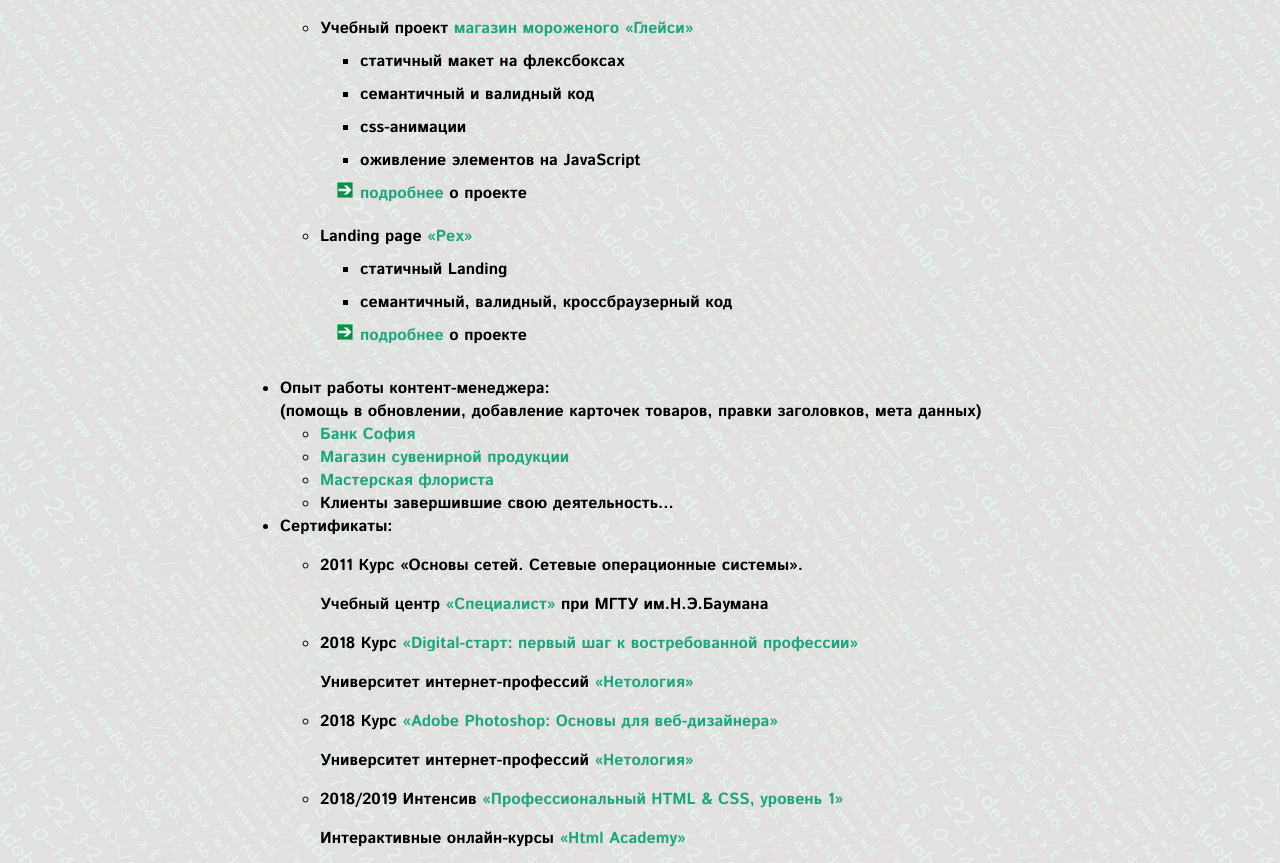
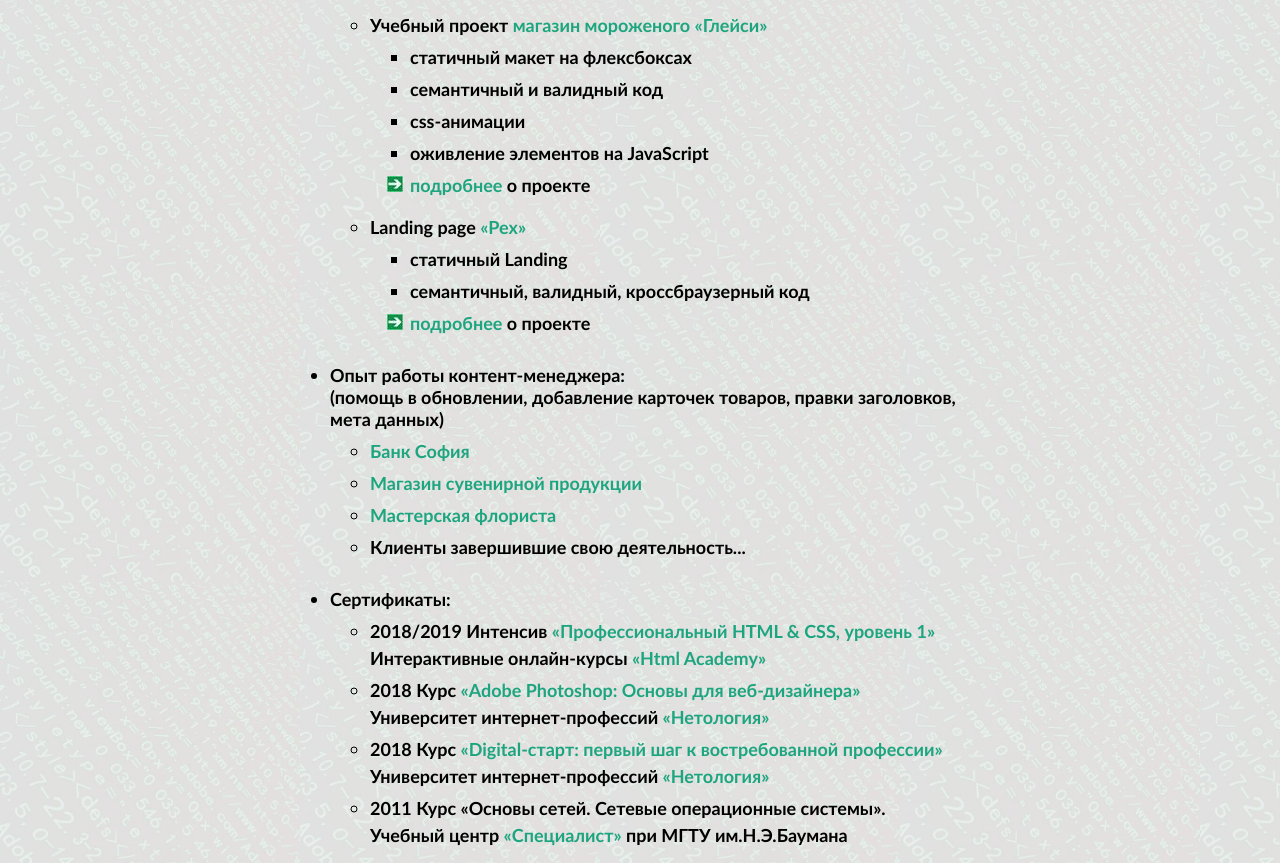
Before and after one commit to center-1/center-1.github.io, a plain HTML site: page index.html in a window 1280 px wide. Shown: the part 318-1181 px from the top of the page. Drawn offline with Linux system fonts and the light colour scheme.

Commit message:
v.0.2 - ок, окончательная версия

```diff
--- a/css/style.css
+++ b/css/style.css
@@ -2,19 +2,15 @@ body {
   background-color: #f4eded;
   background-image: url(../img/bg_code.jpg);
   background-size: 300px 300px;
-  font-family: 'Istok Web', sans-serif;
-  font-size: 16px;
+  font-family: "Trebuchet MS", "Lucida Sans", sans-serif;
+  font-size: 18px;
   font-weight: bold;
-
-  min-width: 480px;
-  max-width: 800px;
+  min-width: 320px;
+  max-width: 700px;
   margin-left: auto;
   margin-right: auto;
   padding: 20px;
-
 }
-
-
 a {
   text-decoration: none;
   color: #1da57f;
@@ -23,32 +19,24 @@ a:hover,
 a:focus {
   color: #28c95e;
 }
-
-
-.menu-layout {
+.menu-websites li,
+.menu-content li,
+.menu-certificate li {
+  margin-top: 10px;
+}
+.menu-websites > li {
+  margin-top: 20px;
+}
+.menu > li {
   margin-bottom: 30px;
 }
-.menu-layout ul li {
-  margin-top: 10px;
+.arrow {
+  list-style-image: url(../img/arrow.jpg);
 }
-.menu-layout > ul > li {
-  margin-top: 20px;
+.menu-certificate p {
+  margin: 0;
+  margin-bottom: 5px;
 }
-
-
-.arrow {
-  list-style-image: url(../img/arrow1.jpg);
-}
-
-
-/*li {
-  margin-bottom: 8px;
-}
-.menu-layout,
-.menu-content {
-  margin-bottom: 30px;
-}*/
-
 footer {
   padding-top: 20px;
 }
@@ -59,7 +47,7 @@ footer {
 }
 .footer-link li {
   display: inline-block;
-  margin-right: 10px;
+  margin-right: 15px;
 }
 .footer-link a {
   opacity: .6;
@@ -69,77 +57,9 @@ footer {
 }
 .copyright {
   font-size: 18px;
+  margin: 0;
 }
-
-
-/*
-.border {
-list-style: none;
-padding: 0;
+.copyright img {
+  position: relative;
+  top: 4px;
 }
-.border li {
-font-family: "Trebuchet MS", "Lucida Sans";
-padding: 7px 20px;
-margin-bottom: 10px;
-border-radius: 5px;
-border-left: 10px solid #f05d22;
-box-shadow: 2px -2px 5px 0 rgba(0,0,0,.1),
-     -2px -2px 5px 0 rgba(0,0,0,.1),
-    2px 2px 5px 0 rgba(0,0,0,.1),
-    -2px 2px 5px 0 rgba(0,0,0,.1);
-font-size: 20px;
-letter-spacing: 2px;
-transition: 0.3s all linear;
-}
-.border li:nth-child(2){border-color: #8bc63e;}
-.border li:nth-child(3){border-color: #fcba30;}
-.border li:nth-child(4){border-color: #1ccfc9;}
-.border li:nth-child(5){border-color: #493224;}
-.border li:hover {border-left: 10px solid transparent;}
-.border li:nth-child(1):hover {border-right: 10px solid #f05d22;}
-.border li:nth-child(2):hover {border-right: 10px solid #8bc63e;}
-.border li:nth-child(3):hover {border-right: 10px solid #fcba30;}
-.border li:nth-child(4):hover {border-right: 10px solid #1ccfc9;}
-.border li:nth-child(5):hover {border-right: 10px solid #493224;}
-
-
-
-
-.rounded {
-counter-reset: li;
-list-style: none;
-font: 14px "Trebuchet MS", "Lucida Sans";
-padding: 0;
-text-shadow: 0 1px 0 rgba(255,255,255,.5);
-}
-.rounded a {
-position: relative;
-display: block;
-padding: .4em .4em .4em 2em;
-margin: .5em 0;
-background: #DAD2CA;
-color: #444;
-text-decoration: none;
-border-radius: .3em;
-transition: .3s ease-out;
-}
-.rounded a:hover {background: #E9E4E0;}
-.rounded a:hover:before {transform: rotate(360deg);}
-.rounded a:before {
-content: counter(li);
-counter-increment: li;
-position: absolute;
-left: -1.3em;
-top: 50%;
-margin-top: -1.3em;
-background: #8FD4C1;
-height: 2em;
-width: 2em;
-line-height: 2em;
-border: .3em solid white;
-text-align: center;
-font-weight: bold;
-border-radius: 2em;
-transition: all .3s ease-out;
-}
-*/
--- a/index.html
+++ b/index.html
@@ -4,16 +4,13 @@
     <meta charset="utf-8">
     <title>Портфолио веб-разработчика – Залогин Виталий</title>
 		<link rel="shortcut icon" href="icon.png">
-		<link href="https://fonts.googleapis.com/css?family=Istok+Web:400,700&amp;subset=cyrillic" rel="stylesheet">
-		<link rel="stylesheet" href="css/style.css">
+		<link rel="stylesheet" href="css/style.min.css">
 	</head>
   <body>
   	<h1>Портфолио веб-разработчика</h1>
 		<ul class="menu">
-
-			<li class="menu-layout">Разработка сайтов:
-				<ul>
-
+			<li>Разработка сайтов:
+				<ul class="menu-websites">
 					<li>Адаптивный проект <a href="portfolio/black-sea-cruises/index.html">«Круизы по Чёрному морю»</a>
 						<ul>
 							<li>адаптивный макет (три экрана desktop/tablet/phone)</li>
@@ -22,17 +19,15 @@
 							<li class="arrow"><a href="https://github.com/center-1/black-sea-cruises" target="_blank">подробнее</a> о проекте</li>
 						</ul>
 					</li>
-
 					<li>Учебный проект <a href="portfolio/gllacy/index.html">магазин мороженого «Глейси»</a>
 						<ul>
 							<li>статичный макет на флексбоксах</li>
 							<li>семантичный и валидный код</li>
 							<li>css-анимации</li>
 							<li>оживление элементов на JavaScript</li>
-							<li class="arrow"><a href="#" target="_blank">подробнее</a> о проекте</li>
+							<li class="arrow"><a href="https://github.com/center-1/Gllacy" target="_blank">подробнее</a> о проекте</li>
 						</ul>
 					</li>
-
 					<li>Landing page <a href="portfolio/pex/index.html">«Pex»</a>
 						<ul>
 							<li>статичный Landing</li>
@@ -40,94 +35,38 @@
 							<li class="arrow"><a href="https://github.com/center-1/pex" target="_blank">подробнее</a> о проекте</li>
 						</ul>
 					</li>
-
 				</ul>
 			</li>
-
-
-			<li class="menu-content">Опыт работы контент-менеджера:
+			<li>Опыт работы контент-менеджера:
 				<br>(помощь в обновлении, добавление карточек товаров, правки заголовков, мета данных)
-				<ul>
+				<ul class="menu-content">
 					<li><a href="http://www.sofia.ru/" target="_blank">Банк София</a></li>
 					<li><a href="http://gift-company.ru" target="_blank">Магазин сувенирной продукции</a></li>
 					<li><a href="https://florist99.ru" target="_blank">Мастерская флориста</a></li>
 					<li>Клиенты завершившие свою деятельность...</li>
 				</ul>
 			</li>
-
 			<li>Сертификаты:
 				<ul class="menu-certificate">
 					<li>
-						<p>2011 Курс «Основы сетей. Сетевые операционные системы».</p>
-						<p>Учебный центр <a href="https://www.specialist.ru/" target="_blank">«Специалист»</a> при МГТУ им.Н.Э.Баумана</p>
+						<p>2018/2019 Интенсив <a href="portfolio/docs/html_css_intensive.pdf">«Профессиональный HTML &amp; CSS, уровень 1»</a></p>
+						<p>Интерактивные онлайн-курсы <a href="https://htmlacademy.ru/intensive/htmlcss" target="_blank">«Html Academy»</a></p>
+					</li>
+					<li>
+						<p>2018 Курс <a href="portfolio/docs/photoshop_basic.pdf">«Adobe Photoshop: Основы для веб-дизайнера»</a></p>
+						<p>Университет интернет-профессий <a href="https://netology.ru" target="_blank">«Нетология»</a></p>
 					</li>
 					<li>
 						<p>2018 Курс <a href="portfolio/docs/digital_start.pdf">«Digital-старт: первый шаг к востребованной профессии»</a></p>
 						<p>Университет интернет-профессий <a href="https://netology.ru/programs/digital-padavan" target="_blank">«Нетология»</a></p>
 					</li>
 					<li>
-						<p>2018 Курс <a href="portfolio/docs/photoshop_basic.pdf">«Adobe Photoshop: Основы для веб-дизайнера»</a></p>
-						<p>Университет интернет-профессий <a href="https://netology.ru" target="_blank">«Нетология»</a></p>
-					</li>
-					<li>
-						<p>2018/2019 Интенсив <a href="portfolio/docs/html_css_intensive.pdf">«Профессиональный HTML &amp; CSS, уровень 1»</a></p>
-						<p>Интерактивные онлайн-курсы <a href="https://htmlacademy.ru/intensive/htmlcss" target="_blank">«Html Academy»</a></p>
+						<p>2011 Курс «Основы сетей. Сетевые операционные системы».</p>
+						<p>Учебный центр <a href="https://www.specialist.ru/" target="_blank">«Специалист»</a> при МГТУ им.Н.Э.Баумана</p>
 					</li>
 				</ul>
 			</li>
-
-
-
 		</ul>
-
-
-<!--
-<ul class="border">
-  <li>Элемент списка</li>
-  <li>Элемент списка</li>
-  <li>Элемент списка</li>
-  <li>Элемент списка</li>
-  <li>Элемент списка</li>
-</ul>
-
-
-
-<br><br>
-
- второй список
-<ol class="rounded">
-  <li><a href="#">Элемент списка</a></li>
-<br>  	<ul class="border">
-		  <li>Элемент списка</li>
-		  <li>Элемент списка</li>
-		  <li>Элемент списка</li>
-		  <li>Элемент списка</li>
-		  <li>Элемент списка</li>
-		</ul>
-
-  <li><a href="#">Элемент списка</a></li>
-  	<ul class="border">
-		  <li>Элемент списка</li>
-		  <li>Элемент списка</li>
-		  <li>Элемент списка</li>
-		  <li>Элемент списка</li>
-		  <li>Элемент списка</li>
-		</ul>
-
-  <li><a href="#">Элемент списка</a></li>
-  <li><a href="#">Элемент списка</a></li>
-  <li><a href="#">Элемент списка</a></li>
-</ol>
-
-<ol>
-  <li><a href="#">Элемент списка</a></li>
-  <li><a href="#">Элемент списка</a></li>
-  <li><a href="#">Элемент списка</a></li>
-  <li><a href="#">Элемент списка</a></li>
-  <li><a href="#">Элемент списка</a></li>
-</ol>
--->
-
 		<footer>
 			<ul class="footer-link">
 				<li>
@@ -136,7 +75,7 @@
 					</a>
 				</li>
 				<li>
-					<a href="https://codepen.io/center_1/" class="contact-link">
+					<a href="https://codepen.io/center_1/" class="contact-link" target="_blank">
 						<img src="img/codepen.png" width="32" height="32" alt="codepen">
 					</a>
 				</li>
```
Also changed, not shown: css/style.min.css (added), img/arrow.jpg (renamed from img/arrow1.jpg).
